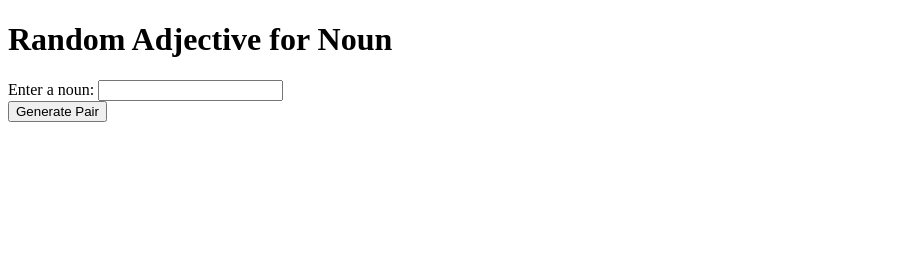
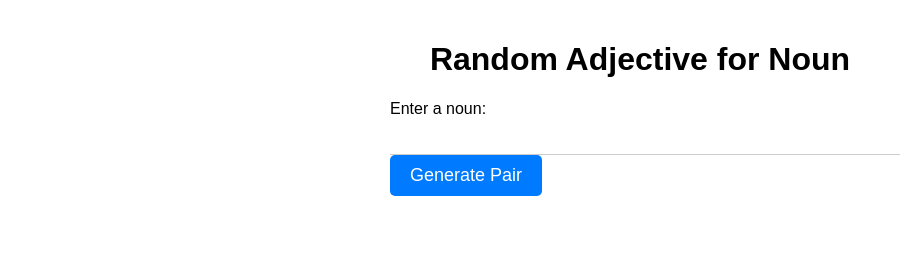
Before and after one commit to robertecurtin/chatGpt.AdjectiveNounPair, a plain HTML site: page index.html in a window 1280 px wide. Shown: the whole page, without its empty margins (0-904 px from the left). Drawn offline with Linux system fonts and the light colour scheme.

Commit message:
Update index.html
make it look nicer

Sure, here's a version of the code that uses some basic CSS to make the page look a bit nicer:
...

This code includes some basic CSS styles for the body, headings, labels, inputs, buttons, and paragraphs. It uses a sans-serif font for the body text, centers the heading, gives the label some space below it, and adds a bottom border to the input field to make

```diff
--- a/index.html
+++ b/index.html
@@ -2,6 +2,52 @@
 <html>
 <head>
   <title>Random Adjective for Noun</title>
+  <style>
+    body {
+      font-family: Arial, sans-serif;
+      max-width: 500px;
+      margin: 0 auto;
+      padding: 20px;
+    }
+
+    h1 {
+      text-align: center;
+    }
+
+    label {
+      display: block;
+      margin-bottom: 5px;
+    }
+
+    input[type="text"] {
+      font-size: 18px;
+      padding: 5px;
+      width: 100%;
+      border: none;
+      border-bottom: 1px solid #ccc;
+    }
+
+    button {
+      font-size: 18px;
+      padding: 10px 20px;
+      background-color: #007bff;
+      color: #fff;
+      border: none;
+      border-radius: 5px;
+      cursor: pointer;
+      transition: background-color 0.3s ease-in-out;
+    }
+
+    button:hover {
+      background-color: #0069d9;
+    }
+
+    p {
+      font-size: 24px;
+      margin-top: 20px;
+      text-align: center;
+    }
+  </style>
 </head>
 <body>
   <h1>Random Adjective for Noun</h1>
```
